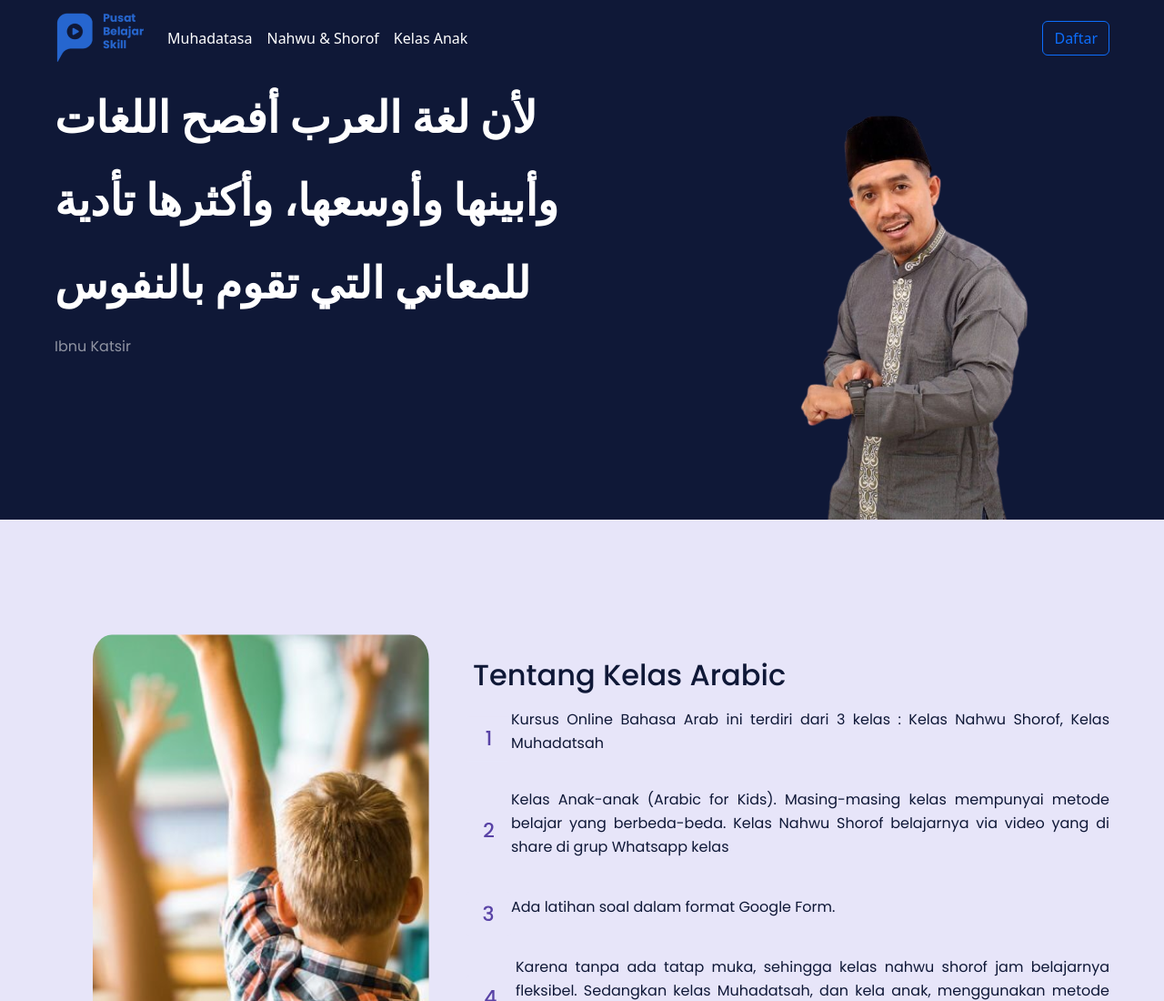
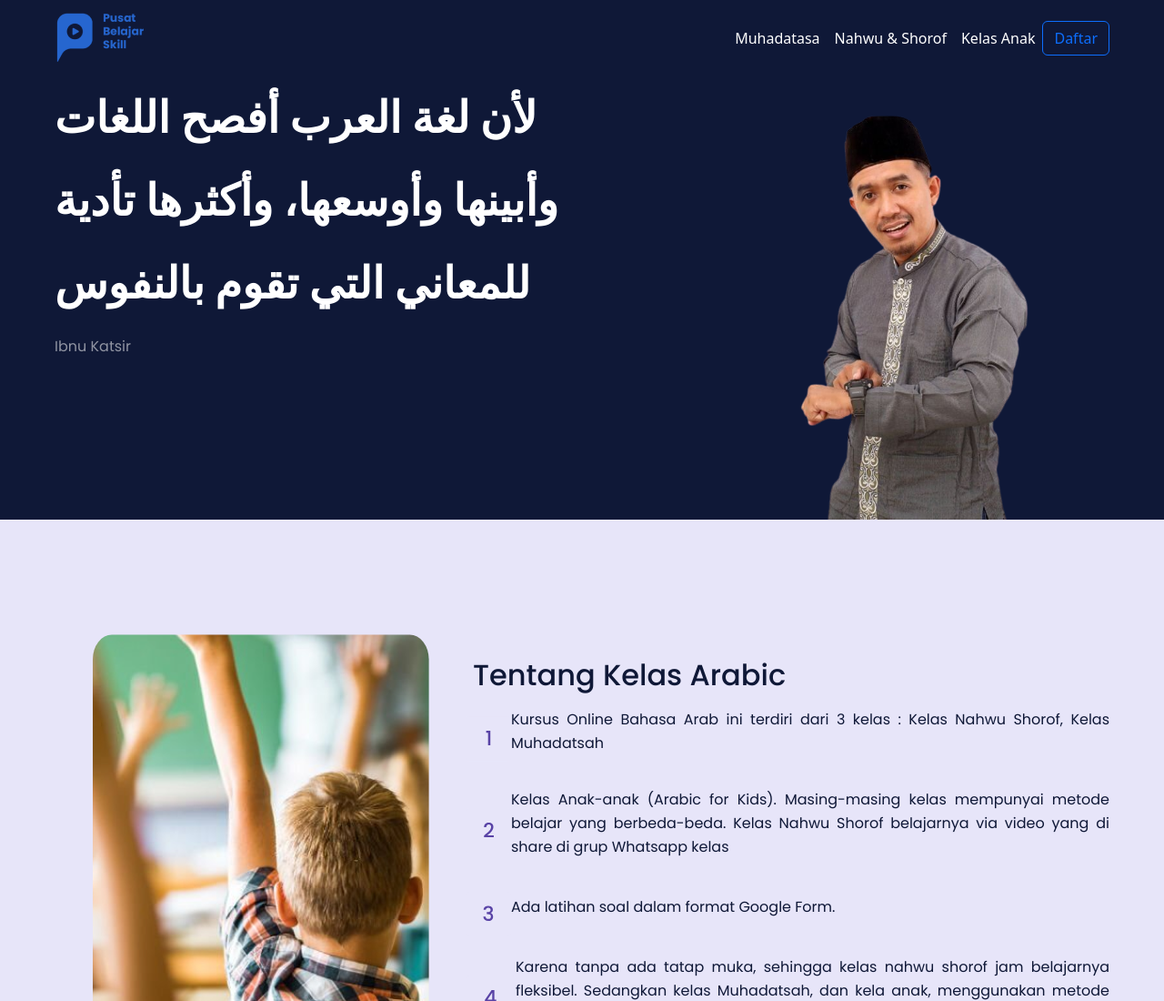
Before and after one commit to afdhalluthfi09/slicing-kelas-arabic, a plain HTML site: page index.html in a window 1280 px wide. Shown: the top 1100 px of the page at 91% size. Drawn offline with nearby package versions, Linux system fonts and the light colour scheme.

Commit message:
rubah navigasi

```diff
--- a/index.html
+++ b/index.html
@@ -17,18 +17,13 @@
           <button class="navbar-toggler" type="button" data-bs-toggle="collapse" data-bs-target="#navbarScroll" aria-controls="navbarScroll" aria-expanded="false" aria-label="Toggle navigation">
             <span class="navbar-toggler-icon"></span>
           </button>
-          <div class="collapse navbar-collapse" id="navbarScroll">
-            <ul class="navbar-nav me-auto my-2 my-lg-0 navbar-nav-scroll" style="--bs-scroll-height: 100px;">
-                <li class="nav-item">
-                  <a class="nav-link active" aria-current="page" href="muhadatasah.html">Muhadatasa</a>
-                </li>
-                <li class="nav-item">
-                  <a class="nav-link" href="nahwusorof.html">Nahwu & Shorof</a>
-                </li>
-                <li class="nav-item">
-                  <a class="nav-link" href="kelasanak.html">Kelas Anak</a>
-                </li>
-            </ul>
+          <div class="collapse navbar-collapse justify-content-end" id="navbarScroll">
+
+            <div class="navbar-nav justify-content-end">
+                <a class="nav-link active" aria-current="page" href="muhadatasah.html">Muhadatasa</a>
+                <a class="nav-link" href="nahwusorof.html">Nahwu & Shorof</a>
+                <a class="nav-link" href="kelasanak.html">Kelas Anak</a>
+            </div>
             <div class="d-flex" role="search">
                 <button class="btn btn-outline-primary" data-bs-toggle="modal" data-bs-target="#exampleModal">Daftar</button>
               </div>
--- a/scss/components/_nav.scss
+++ b/scss/components/_nav.scss
@@ -1,11 +1,7 @@
 nav{
     #navbarScroll{
-        ul{
-            li{
-                a{
-                    color: white;
-                }
-            }
+        a{
+            color: white;
         }
     }
 }
```
Also changed, not shown: public/assets/css/vertical-layout-light/app.css, scss/_variable.scss (line endings or trailing spaces), 1 other file.
